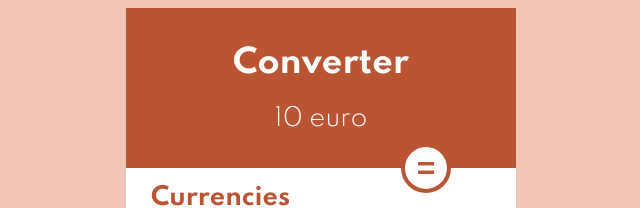
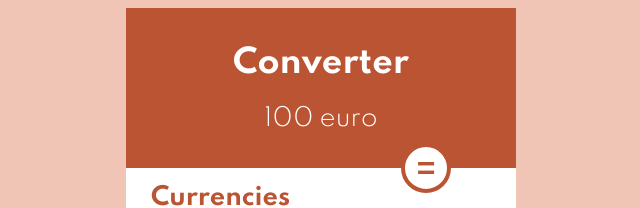
Before and after one commit to GuillaumeCARRA/Converter, a React (Create React App) app: page / in a window 1280 px wide. Shown: the top 208 px of the page, without its empty margins (214-854 px from the left). Built offline with nearby package versions, Linux system fonts and the light colour scheme.

Commit message:
modification of the ternary condition for handleAmount function

```diff
--- a/src/App.js
+++ b/src/App.js
@@ -17,7 +17,7 @@ function App() {
   console.log('state currencies', currencies);
 
   // CHANGE THE VALUE OF THE CURRENT CURRENCY
-  const [basicAmount, setBaseAmount]= useState(10);
+  const [basicAmount, setBasicAmount]= useState(100);
   console.log('la bse de la devise', basicAmount);
 
   // FOR SELECT THE RATES WE WANT
@@ -42,7 +42,7 @@ function App() {
     const curr = currencie.find((curren) => curren.name === currencies);
     console.log('recup',curr);
 
-    const result = rates ? basicAmount * curr?.rate : setRate(basicAmount * curr?.rate);
+    const result = rates ? basicAmount * curr.rate : setRate(basicAmount * curr.rate);
     console.log('result', result);
 
     return result.toFixed(2);
```
